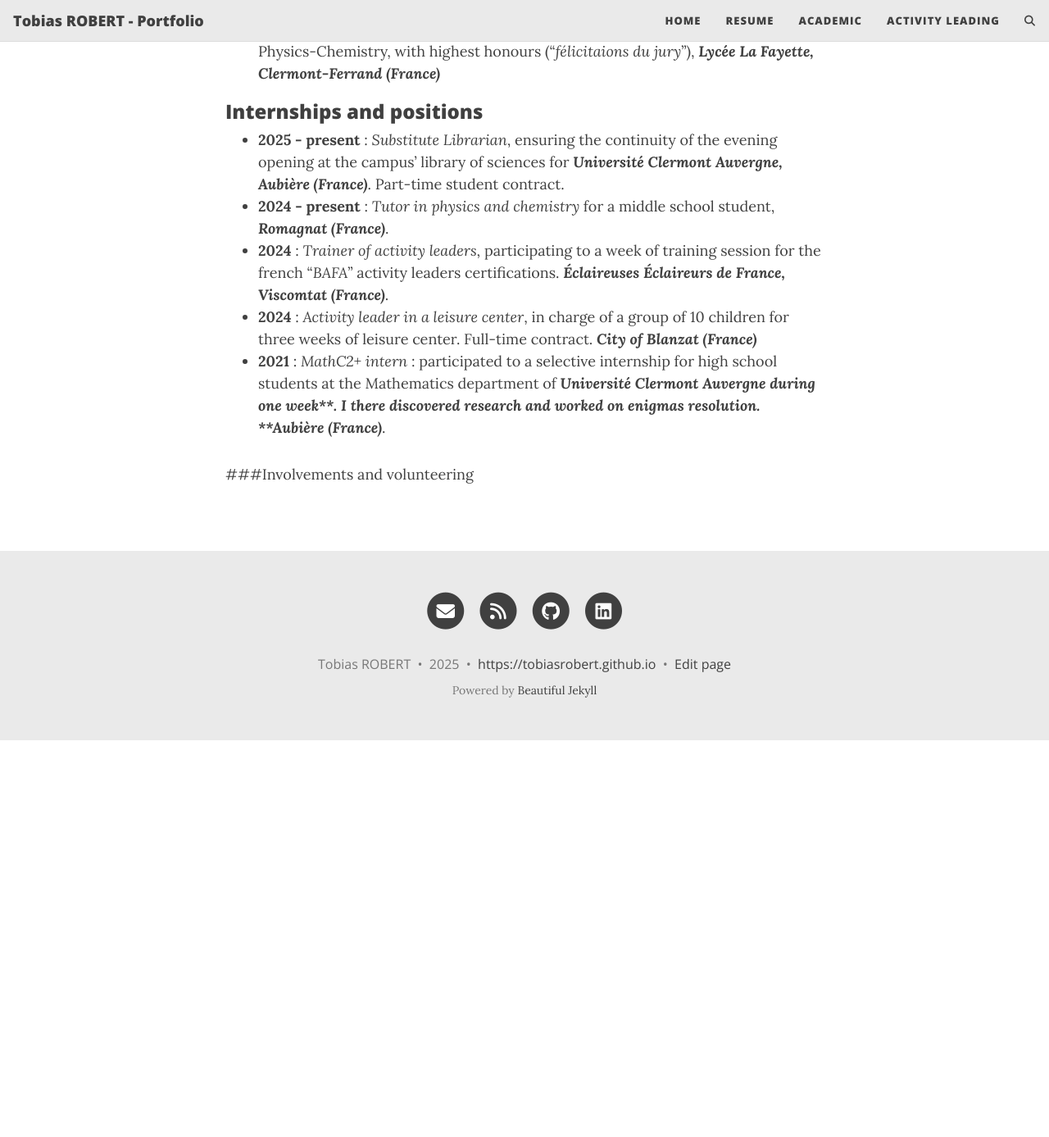
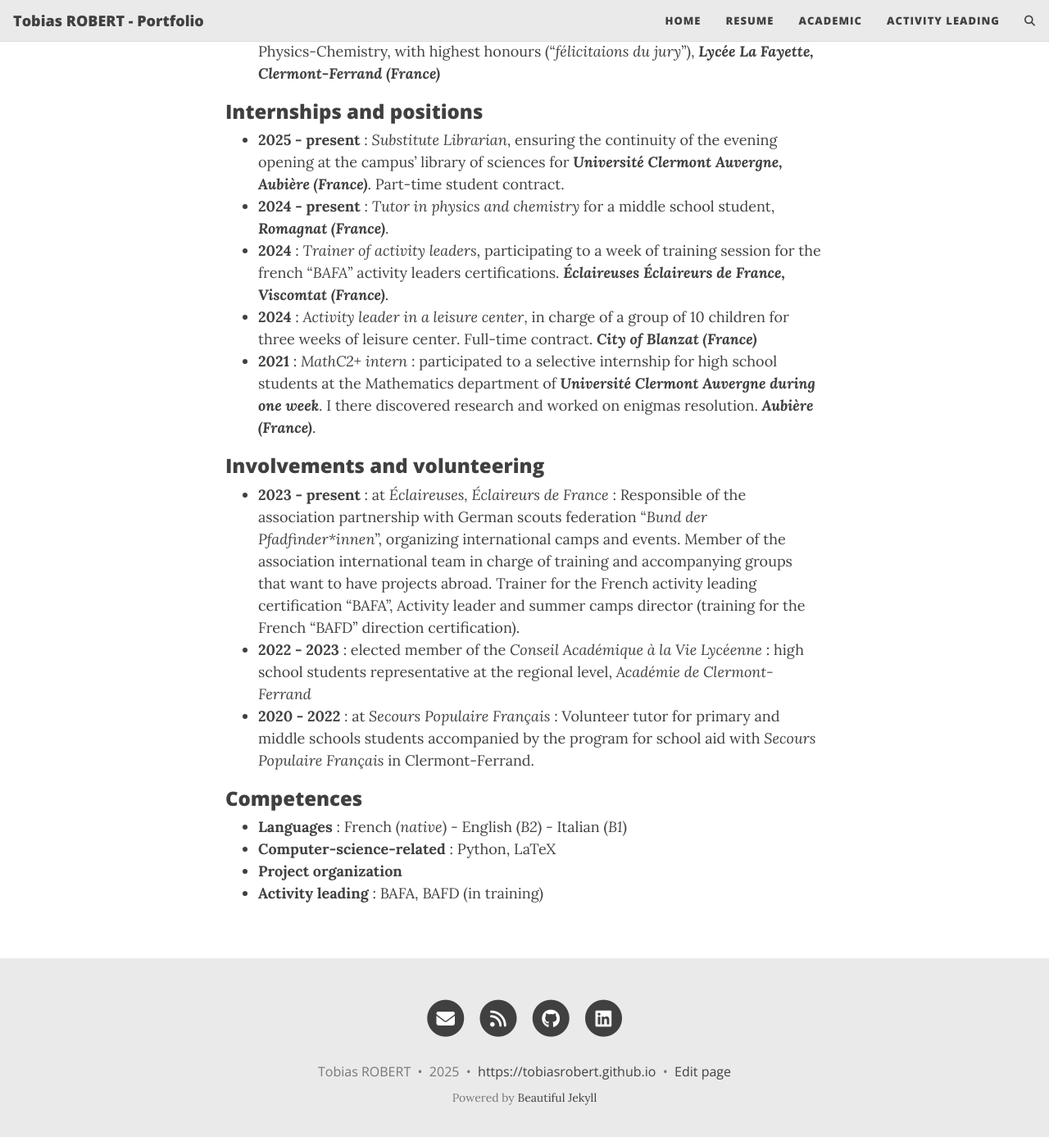
Before and after one commit to tobiasrobert/tobiasrobert.github.io, a Jekyll site: the page built from aboutme.md, in a window 1280 px wide and 1400 px high, scrolled down 1028 px. Shown: the top 1387 px of the window at 82% size. Built offline with Jekyll 4.4.1, drawn with Linux system fonts in a browser that asks for light colours; comment, search, counter and statistics services are not loaded; before the commit the page ends 1931 px from its top, so only the background shows below that.

Commit message:
About me update

```diff
--- a/aboutme.md
+++ b/aboutme.md
@@ -26,6 +26,17 @@ Here you will find my resume, last updated on October 2025.
 - **2024 - present** : *Tutor in physics and chemistry* for a middle school student, ***Romagnat (France)***.
 - **2024** : *Trainer of activity leaders*, participating to a week of training session for the french "*BAFA*" activity leaders certifications. ***Éclaireuses Éclaireurs de France, Viscomtat (France)***.
 - **2024** : *Activity leader in a leisure center*, in charge of a group of 10 children for three weeks of leisure center. Full-time contract. ***City of Blanzat (France)***
-- **2021** : *MathC2+ intern* : participated to a selective internship for high school students at the Mathematics department of ***Université Clermont Auvergne during one week**. I there discovered research and worked on enigmas resolution. **Aubière (France)***.
+- **2021** : *MathC2+ intern* : participated to a selective internship for high school students at the Mathematics department of ***Université Clermont Auvergne during one week***. I there discovered research and worked on enigmas resolution. ***Aubière (France)***.
 
-###Involvements and volunteering
+### Involvements and volunteering
+
+- **2023 - present** : at *Éclaireuses, Éclaireurs de France* : Responsible of the association partnership with German scouts federation "*Bund der Pfadfinder\*innen*", organizing international camps and events. Member of the association international team in charge of training and accompanying groups that want to have projects abroad. Trainer for the French activity leading certification "BAFA", Activity leader and summer camps director (training for the French "BAFD" direction certification).
+- **2022 - 2023** : elected member of the *Conseil Académique à la Vie Lycéenne* : high school students representative at the regional level, *Académie de Clermont-Ferrand*
+- **2020 - 2022** : at *Secours Populaire Français* : Volunteer tutor for primary and middle schools students accompanied by the program for school aid with *Secours Populaire Français* in Clermont-Ferrand.
+
+### Competences
+
+- **Languages** : French (*native*) - English (*B2*) - Italian (*B1*)
+- **Computer-science-related** : Python, LaTeX
+- **Project organization**
+- **Activity leading** : BAFA, BAFD (in training)
```
